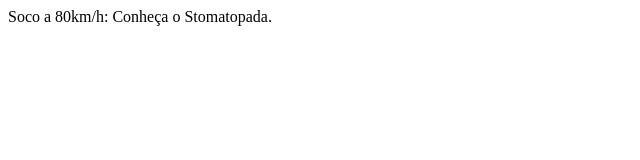
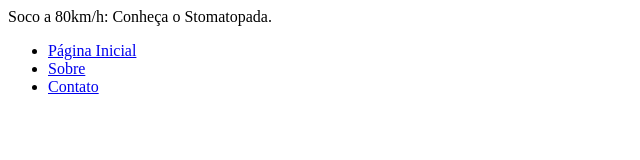
Before and after one commit to Lombeira/trybe-exercises-1, a plain HTML site: page exercises/bloco_3/dia_4/index2.html in a window 1280 px wide. Shown: the whole page, without its empty margins (0-640 px from the left). Drawn offline with Linux system fonts and the light colour scheme.

Commit message:
Header navigation menu

```diff
--- a/exercises/bloco_3/dia_4/index2.html
+++ b/exercises/bloco_3/dia_4/index2.html
@@ -7,6 +7,17 @@
     <title>O Stomatopada</title>
   </head>
   <body>
-    <header>Soco a 80km/h: Conheça o Stomatopada.</header>
+    <header>Soco a 80km/h: Conheça o Stomatopada.
+      <nav>
+        <ul>
+          <li><a href="#">Página Inicial</a></li>
+          <li><a href="#">Sobre</a></li>
+          <li><a href="#">Contato</a></li>
+        </ul>
+      </nav>
+    </header>
+    <article>
+
+    </article>
   </body>
 </html>
```
